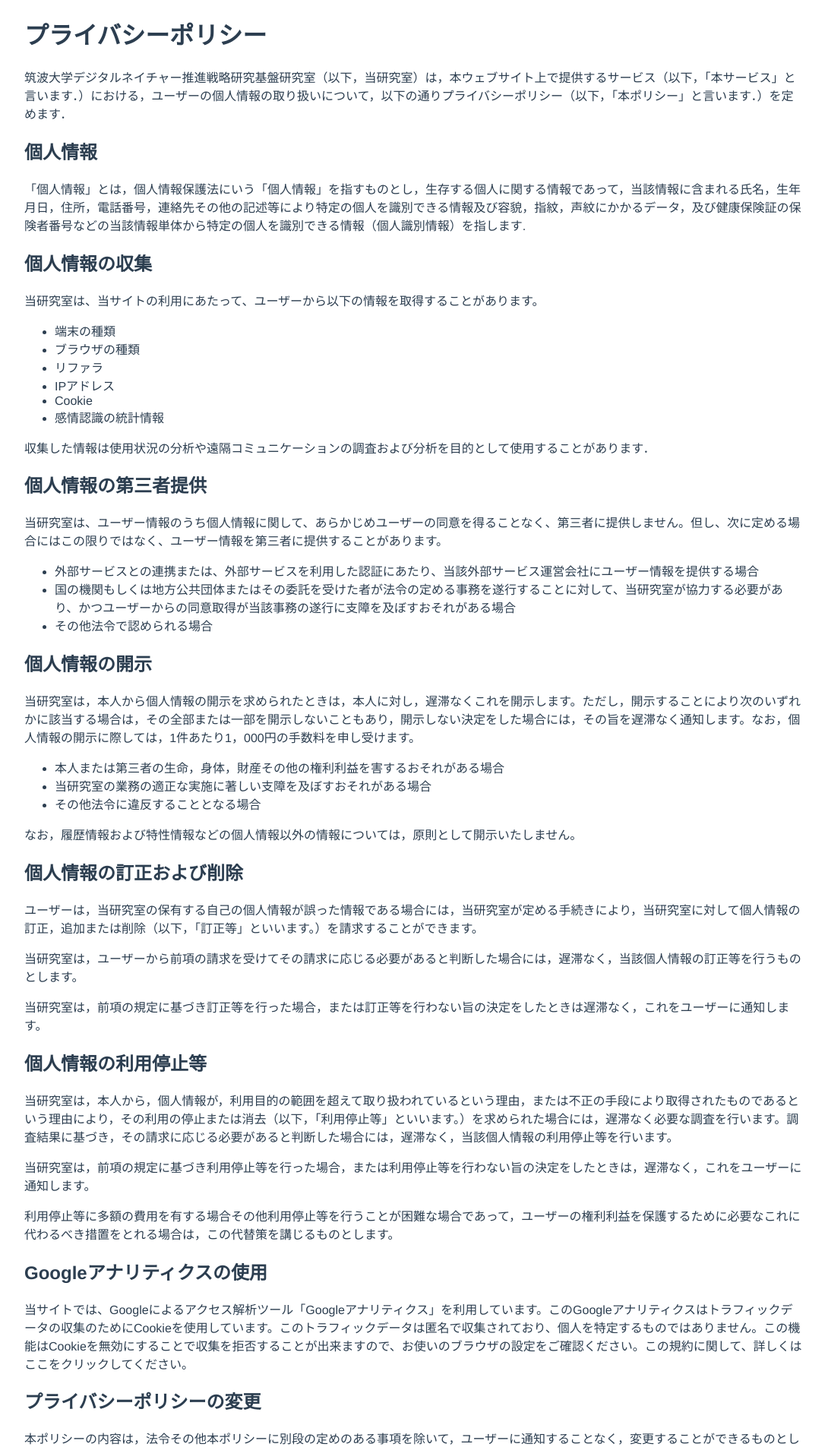
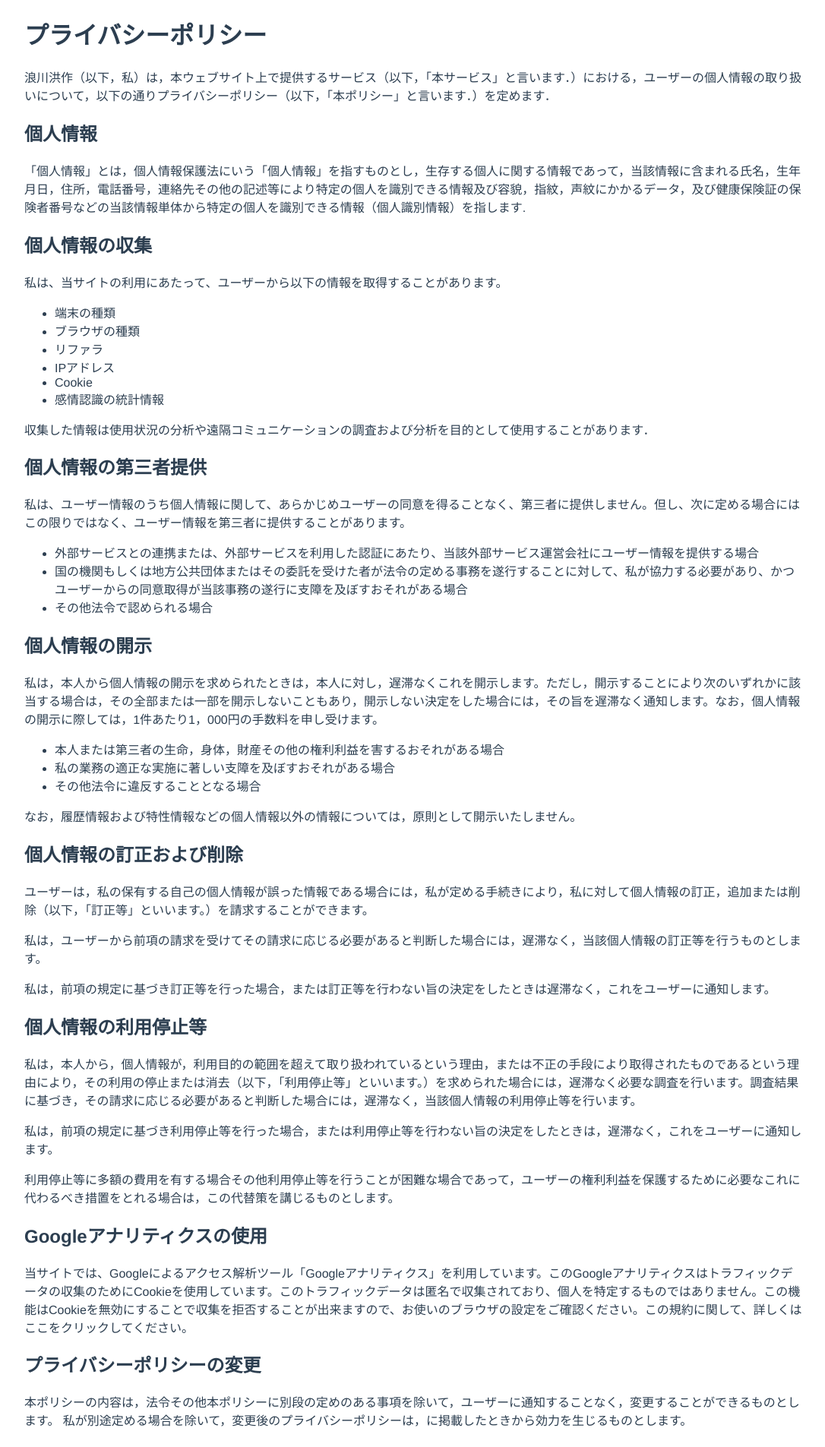
Before and after one commit to 73-ch/emoji-cam, a Vue app: page /#/privacy_policy in a window 1280 px wide. Shown: the top 1905 px of the page at 76% size, without its empty margins (96-1182 px from the left). Built offline with nearby package versions, Linux system fonts and the light colour scheme.

Commit message:
changed privacy polycy

```diff
--- a/src/views/Privacy.vue
+++ b/src/views/Privacy.vue
@@ -3,7 +3,7 @@
     <div class="policy">
       <h1>プライバシーポリシー</h1>
       <p>
-        筑波大学デジタルネイチャー推進戦略研究基盤研究室（以下，当研究室）は，本ウェブサイト上で提供するサービス（以下，「本サービス」と言います．）における，ユーザーの個人情報の取り扱いについて，以下の通りプライバシーポリシー（以下，「本ポリシー」と言います．）を定めます．
+        浪川洪作（以下，私）は，本ウェブサイト上で提供するサービス（以下，「本サービス」と言います．）における，ユーザーの個人情報の取り扱いについて，以下の通りプライバシーポリシー（以下，「本ポリシー」と言います．）を定めます．
       </p>
 
       <h2>個人情報</h2>
@@ -12,7 +12,7 @@
       </p>
 
       <h2>個人情報の収集</h2>
-      <p>当研究室は、当サイトの利用にあたって、ユーザーから以下の情報を取得することがあります。</p>
+      <p>私は、当サイトの利用にあたって、ユーザーから以下の情報を取得することがあります。</p>
       <ul>
         <li>端末の種類</li>
         <li>ブラウザの種類</li>
@@ -25,46 +25,46 @@
 
       <h2>個人情報の第三者提供</h2>
       <p>
-        当研究室は、ユーザー情報のうち個人情報に関して、あらかじめユーザーの同意を得ることなく、第三者に提供しません。但し、次に定める場合にはこの限りではなく、ユーザー情報を第三者に提供することがあります。
+        私は、ユーザー情報のうち個人情報に関して、あらかじめユーザーの同意を得ることなく、第三者に提供しません。但し、次に定める場合にはこの限りではなく、ユーザー情報を第三者に提供することがあります。
       </p>
       <ul>
         <li>
           外部サービスとの連携または、外部サービスを利用した認証にあたり、当該外部サービス運営会社にユーザー情報を提供する場合
         </li>
         <li>
-          国の機関もしくは地方公共団体またはその委託を受けた者が法令の定める事務を遂行することに対して、当研究室が協力する必要があり、かつユーザーからの同意取得が当該事務の遂行に支障を及ぼすおそれがある場合
+          国の機関もしくは地方公共団体またはその委託を受けた者が法令の定める事務を遂行することに対して、私が協力する必要があり、かつユーザーからの同意取得が当該事務の遂行に支障を及ぼすおそれがある場合
         </li>
         <li>その他法令で認められる場合</li>
       </ul>
 
       <h2>個人情報の開示</h2>
       <p>
-        当研究室は，本人から個人情報の開示を求められたときは，本人に対し，遅滞なくこれを開示します。ただし，開示することにより次のいずれかに該当する場合は，その全部または一部を開示しないこともあり，開示しない決定をした場合には，その旨を遅滞なく通知します。なお，個人情報の開示に際しては，1件あたり1，000円の手数料を申し受けます。
+        私は，本人から個人情報の開示を求められたときは，本人に対し，遅滞なくこれを開示します。ただし，開示することにより次のいずれかに該当する場合は，その全部または一部を開示しないこともあり，開示しない決定をした場合には，その旨を遅滞なく通知します。なお，個人情報の開示に際しては，1件あたり1，000円の手数料を申し受けます。
       </p>
       <ul>
         <li>本人または第三者の生命，身体，財産その他の権利利益を害するおそれがある場合</li>
-        <li>当研究室の業務の適正な実施に著しい支障を及ぼすおそれがある場合</li>
+        <li>私の業務の適正な実施に著しい支障を及ぼすおそれがある場合</li>
         <li>その他法令に違反することとなる場合</li>
       </ul>
       <p>なお，履歴情報および特性情報などの個人情報以外の情報については，原則として開示いたしません。</p>
 
       <h2>個人情報の訂正および削除</h2>
       <p>
-        ユーザーは，当研究室の保有する自己の個人情報が誤った情報である場合には，当研究室が定める手続きにより，当研究室に対して個人情報の訂正，追加または削除（以下，「訂正等」といいます。）を請求することができます。
+        ユーザーは，私の保有する自己の個人情報が誤った情報である場合には，私が定める手続きにより，私に対して個人情報の訂正，追加または削除（以下，「訂正等」といいます。）を請求することができます。
       </p>
       <p>
-        当研究室は，ユーザーから前項の請求を受けてその請求に応じる必要があると判断した場合には，遅滞なく，当該個人情報の訂正等を行うものとします。
+        私は，ユーザーから前項の請求を受けてその請求に応じる必要があると判断した場合には，遅滞なく，当該個人情報の訂正等を行うものとします。
       </p>
       <p>
-        当研究室は，前項の規定に基づき訂正等を行った場合，または訂正等を行わない旨の決定をしたときは遅滞なく，これをユーザーに通知します。
+        私は，前項の規定に基づき訂正等を行った場合，または訂正等を行わない旨の決定をしたときは遅滞なく，これをユーザーに通知します。
       </p>
 
       <h2>個人情報の利用停止等</h2>
       <p>
-        当研究室は，本人から，個人情報が，利用目的の範囲を超えて取り扱われているという理由，または不正の手段により取得されたものであるという理由により，その利用の停止または消去（以下，「利用停止等」といいます。）を求められた場合には，遅滞なく必要な調査を行います。調査結果に基づき，その請求に応じる必要があると判断した場合には，遅滞なく，当該個人情報の利用停止等を行います。
+        私は，本人から，個人情報が，利用目的の範囲を超えて取り扱われているという理由，または不正の手段により取得されたものであるという理由により，その利用の停止または消去（以下，「利用停止等」といいます。）を求められた場合には，遅滞なく必要な調査を行います。調査結果に基づき，その請求に応じる必要があると判断した場合には，遅滞なく，当該個人情報の利用停止等を行います。
       </p>
       <p>
-        当研究室は，前項の規定に基づき利用停止等を行った場合，または利用停止等を行わない旨の決定をしたときは，遅滞なく，これをユーザーに通知します。
+        私は，前項の規定に基づき利用停止等を行った場合，または利用停止等を行わない旨の決定をしたときは，遅滞なく，これをユーザーに通知します。
       </p>
       <p>
         利用停止等に多額の費用を有する場合その他利用停止等を行うことが困難な場合であって，ユーザーの権利利益を保護するために必要なこれに代わるべき措置をとれる場合は，この代替策を講じるものとします。
@@ -78,7 +78,7 @@
       <h2>プライバシーポリシーの変更</h2>
       <p>
         本ポリシーの内容は，法令その他本ポリシーに別段の定めのある事項を除いて，ユーザーに通知することなく，変更することができるものとします。
-        当研究室が別途定める場合を除いて，変更後のプライバシーポリシーは，に掲載したときから効力を生じるものとします。
+        私が別途定める場合を除いて，変更後のプライバシーポリシーは，に掲載したときから効力を生じるものとします。
       </p>
 
       <h2>問い合わせ先</h2>
```
